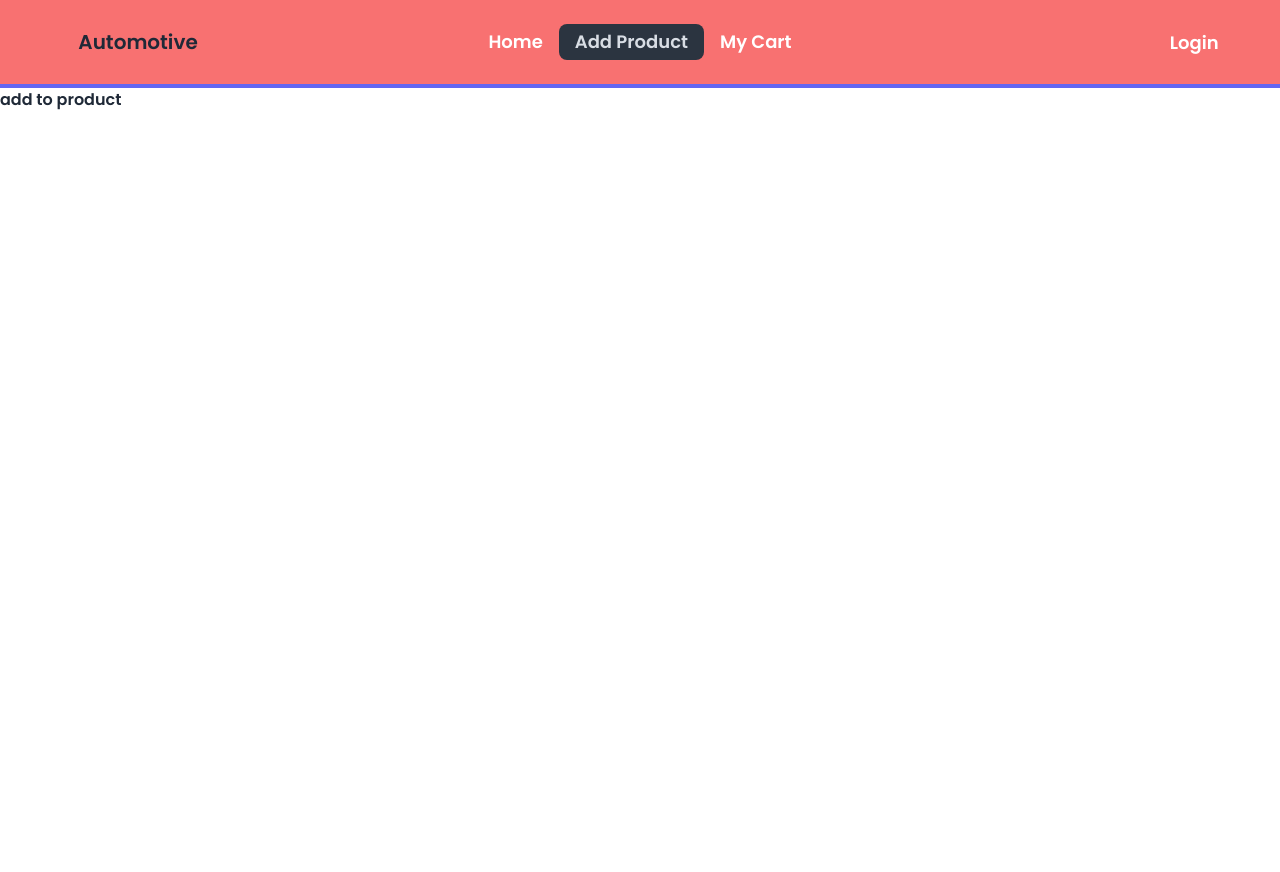
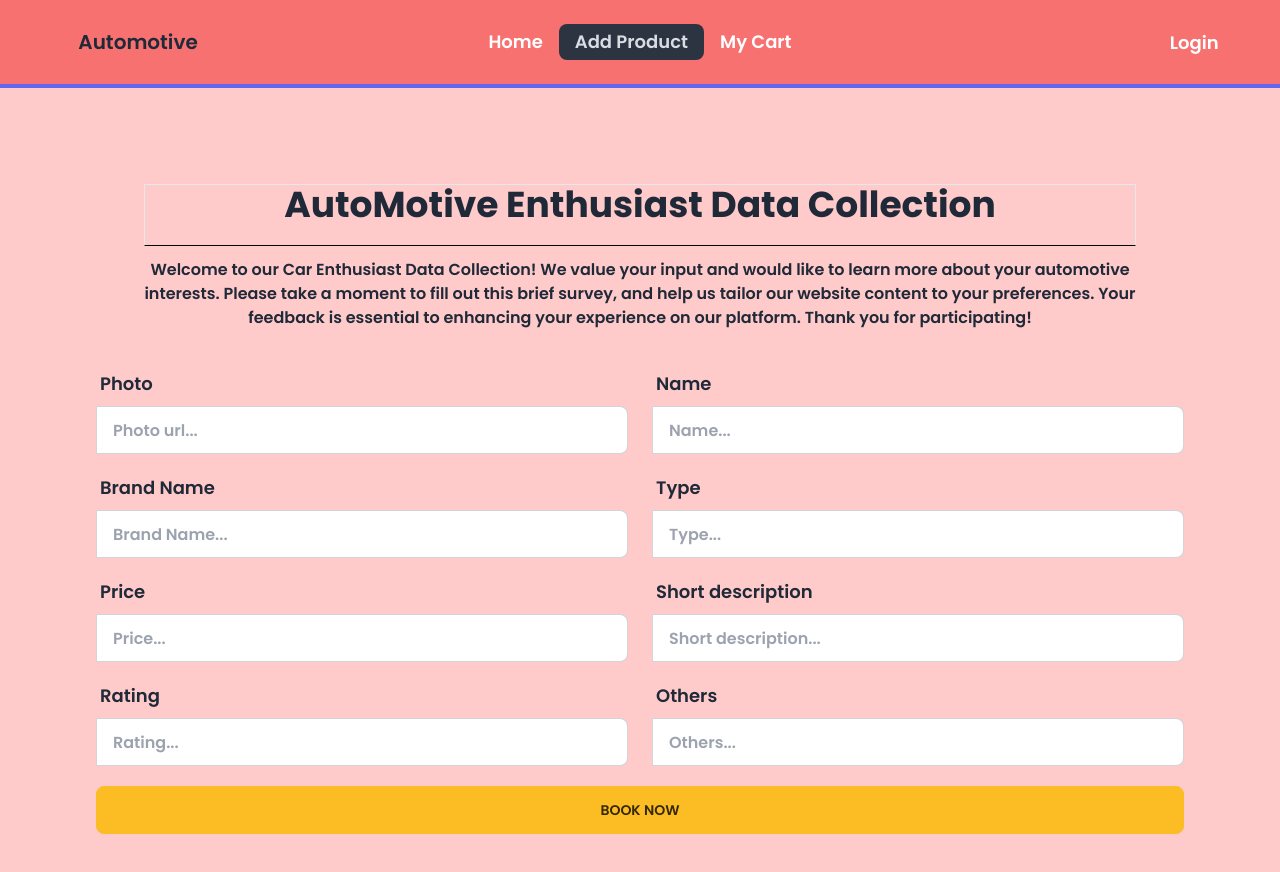
Before and after one commit to anikmk/brand-shop-client, a React (Vite) app: page /addtoproduct in a window 1280 px wide. Shown: the top 872 px of the page. Before the commit the page ends 800 px from the top, so only its background shows below. Built offline with nearby package versions, Linux system fonts and the light colour scheme.

Commit message:
dynamic card load

```diff
--- a/package.json
+++ b/package.json
@@ -15,7 +15,8 @@
     "react": "^18.2.0",
     "react-dom": "^18.2.0",
     "react-router-dom": "^6.17.0",
-    "sort-by": "^1.2.0"
+    "sort-by": "^1.2.0",
+    "sweetalert2": "^11.7.32"
   },
   "devDependencies": {
     "@types/react": "^18.2.15",
--- a/src/Components/AddToProduct/AddToProduct.jsx
+++ b/src/Components/AddToProduct/AddToProduct.jsx
@@ -1,11 +1,169 @@
+import Swal from "sweetalert2";
 
 
 const AddToProduct = () => {
-    return (
-        <div>
-            <h1>add to product</h1>
+
+    const handleFormData = (event) => {
+        event.preventDefault();
+        const form = event.target;
+        const photo = form.photo.value;
+        const name = form.name.value;
+        const brandname = form.brandname.value;
+        const type = form.type.value;
+        const price = form.price.value;
+        const shortdescription = form.shortdescription.value;
+        const others = form.others.value;
+        const rating = form.rating.value;
+
+        const newUser = {photo,name,brandname,type,price,shortdescription,rating,others}
+        console.log(newUser)
+        fetch('http://localhost:5000/products',{
+            method:"POST",
+            headers:{
+                "content-type": "application/json"
+            },
+            body:JSON.stringify(newUser)
+        })
+        .then(res=>res.json())
+        .then(data=>{
+            console.log(data)
+            if(data.insertedId){
+                Swal.fire({
+                    position: 'top-end',
+                    icon: 'success',
+                    title: 'Your work has been saved',
+                    showConfirmButton: false,
+                    timer: 1500
+                  })
+            }
+        })
+
+
+    }
+  return (
+    <div className="bg-red-200 p-24">
+        <div className="text-center md:px-12">
+        <h2 className="md:text-4xl pb-5 font-bold border border-b-black">AutoMotive Enthusiast Data Collection</h2>
+        <p className="pb-8 mt-3">Welcome to our Car Enthusiast Data Collection! We value your input and would like to learn more about your automotive interests. Please take a moment to fill out this brief survey, and help us tailor our website content to your preferences. Your feedback is essential to enhancing your experience on our platform. Thank you for participating!</p>
         </div>
-    );
+      <form onSubmit={handleFormData}>
+
+      <div className="md:flex">
+      <div className="form-control md:w-1/2">
+        <label className="label">
+          <span className="label-text text-lg">Photo</span>
+        </label>
+        <label className="input-group">
+          <input
+            name="photo"
+            type="text"
+            placeholder="Photo url..."
+            className="input input-bordered w-full"
+          />
+        </label>
+      </div>
+      <div className="form-control w-1/2 md:ml-6">
+        <label className="label">
+          <span className="label-text text-lg">Name</span>
+        </label>
+        <label className="input-group">
+          <input
+            name="name"
+            type="text"
+            placeholder="Name..."
+            className="input input-bordered w-full"
+          />
+        </label>
+      </div>
+      </div>
+      <div className="md:flex mt-3">
+      <div className="form-control md:w-1/2">
+        <label className="label">
+          <span className="label-text text-lg">Brand Name</span>
+        </label>
+        <label className="input-group">
+          <input
+            name="brandname"
+            type="text"
+            placeholder="Brand Name..."
+            className="input input-bordered w-full"
+          />
+        </label>
+      </div>
+      <div className="form-control w-1/2 md:ml-6">
+        <label className="label">
+          <span className="label-text text-lg">Type</span>
+        </label>
+        <label className="input-group">
+          <input
+            name="type"
+            type="text"
+            placeholder="Type..."
+            className="input input-bordered w-full"
+          />
+        </label>
+      </div>
+      </div>
+      <div className="md:flex mt-3">
+      <div className="form-control md:w-1/2">
+        <label className="label">
+          <span className="label-text text-lg">Price</span>
+        </label>
+        <label className="input-group">
+          <input
+            name="price"
+            type="text"
+            placeholder="Price..."
+            className="input input-bordered w-full"
+          />
+        </label>
+      </div>
+      <div className="form-control w-1/2 md:ml-6">
+        <label className="label">
+          <span className="label-text text-lg">Short description</span>
+        </label>
+        <label className="input-group">
+          <input
+            name="shortdescription"
+            type="text"
+            placeholder="Short description..."
+            className="input input-bordered w-full"
+          />
+        </label>
+      </div>
+      </div>
+      <div className="md:flex mt-3">
+      <div className="form-control md:w-1/2">
+        <label className="label">
+          <span className="label-text text-lg">Rating</span>
+        </label>
+        <label className="input-group">
+          <input
+            name="rating"
+            type="text"
+            placeholder="Rating..."
+            className="input input-bordered w-full"
+          />
+        </label>
+      </div>
+      <div className="form-control w-1/2 md:ml-6">
+        <label className="label">
+          <span className="label-text text-lg">Others</span>
+        </label>
+        <label className="input-group">
+          <input
+            name="others"
+            type="text"
+            placeholder="Others..."
+            className="input input-bordered w-full"
+          />
+        </label>
+      </div>
+      </div>
+        <input className="btn btn-warning mt-5 btn-block" type="submit"  value="Book Now" />
+      </form>
+    </div>
+  );
 };
 
 export default AddToProduct;
--- a/src/Components/Home/Home.jsx
+++ b/src/Components/Home/Home.jsx
@@ -1,9 +1,21 @@
+import { useLoaderData } from "react-router-dom";
+import HomeCard from "../../Sharate/HomeCard/HomeCard";
 
 
 const Home = () => {
+    const products = useLoaderData()
     return (
         <div>
-            <h1>this is home section</h1>
+            <h1>this is home section:::{products.length}</h1>
+
+                <div className="grid md:grid-cols-3 justify-between space-y-6 my-24">
+                    {
+                        products.map(product=><HomeCard key={product._id}
+                        product={product}
+                        ></HomeCard>)
+                    }
+                </div>
+
         </div>
     );
 };
--- /dev/null
+++ b/src/Components/SingleProduct/SingleProduct.jsx
@@ -0,0 +1,11 @@
+import React from 'react';
+
+const SingleProduct = () => {
+    return (
+        <div>
+
+        </div>
+    );
+};
+
+export default SingleProduct;
--- a/src/Router/Router.jsx
+++ b/src/Router/Router.jsx
@@ -11,7 +11,8 @@ const router = createBrowserRouter([
         children:[
             {
                 path:'/',
-                element:<Home></Home>
+                element:<Home></Home>,
+                loader:() => fetch('http://localhost:5000/products')
             },
             {
                 path:'/addtoproduct',
--- /dev/null
+++ b/src/Sharate/HomeCard/HomeCard.jsx
@@ -0,0 +1,24 @@
+import { Link } from "react-router-dom";
+
+const HomeCard = ({product}) => {
+    const {photo,name,brandname,type,price,shortdescription,rating,others} = product
+  return (
+    <div>
+      <div className="card w-96 bg-base-100 shadow-xl">
+        <figure>
+          <img
+            src={photo}
+            alt="car"
+          />
+        </figure>
+        <div className="card-body">
+          <Link>
+          <h2 className="card-title">Brand name:{brandname}</h2>
+          </Link>
+        </div>
+      </div>
+    </div>
+  );
+};
+
+export default HomeCard;
```
Also changed, not shown: 1 other file (tests, documents, lock files or other folders).
